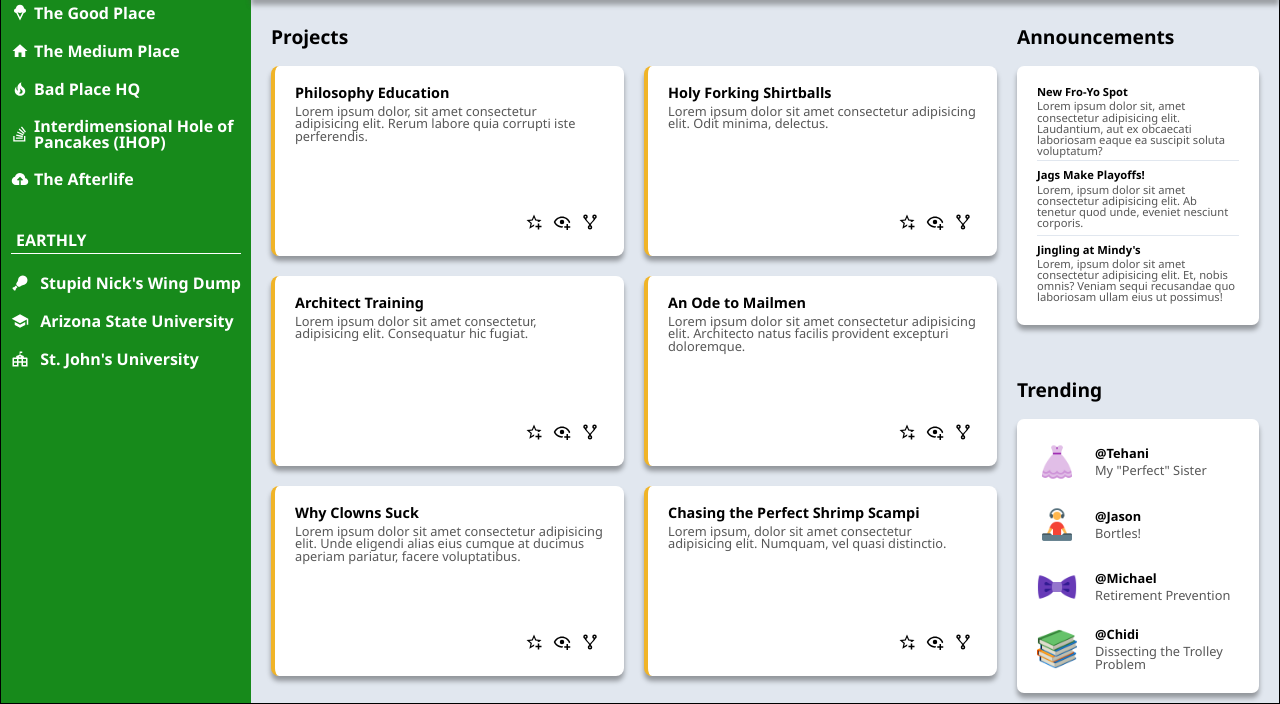
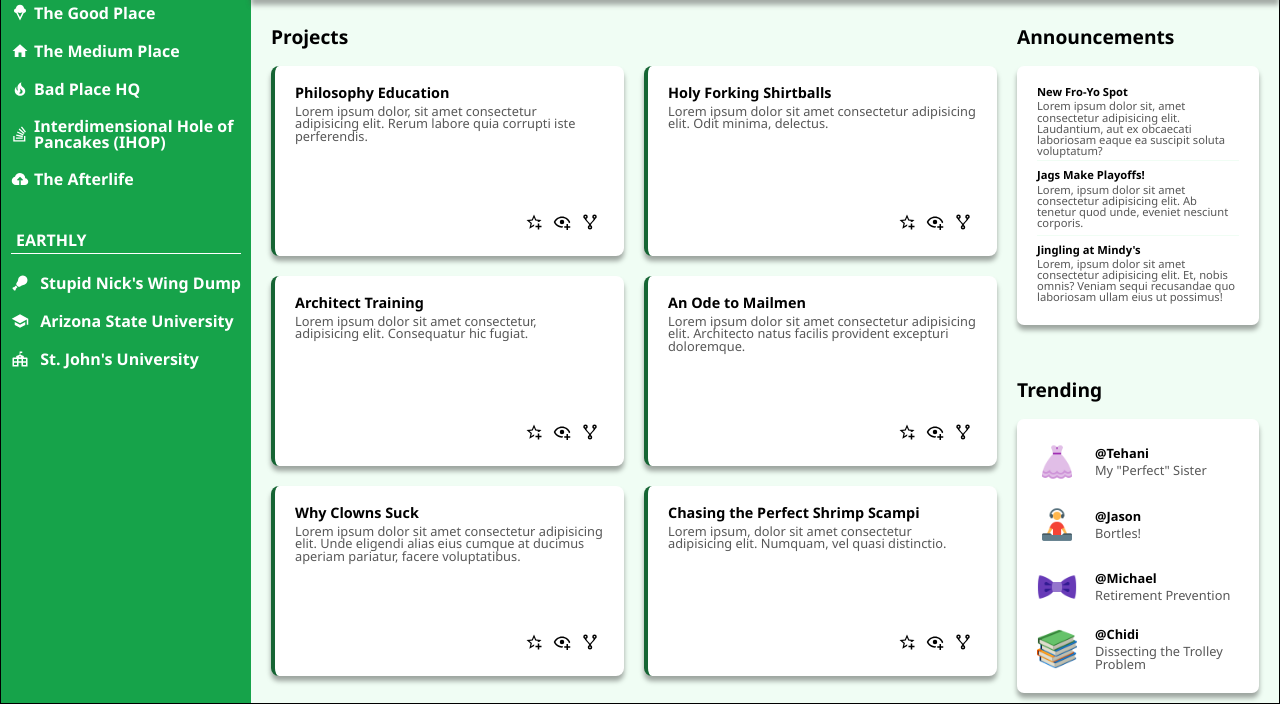
Before and after one commit to cbrad314/TOP-admin-dashboard, a plain HTML site: page index.html in a window 1280 px wide. Shown: the part 164-868 px from the top of the page. Drawn offline with Linux system fonts and the light colour scheme.

Commit message:
Update color theme

```diff
--- a/style.css
+++ b/style.css
@@ -1,7 +1,7 @@
 :root {
-    --primary: rgb(23 138 27);
-    --secondary: rgb(225 231 239);
-    --accent: rgb(240 180 40);
+    --primary: #16a34a;
+    --secondary: #f0fdf4;
+    --accent: #166534;
     font-family:'Segoe UI', Tahoma, Geneva, Verdana, sans-serif;
     color: rgb(87, 87, 87);
 }
```
